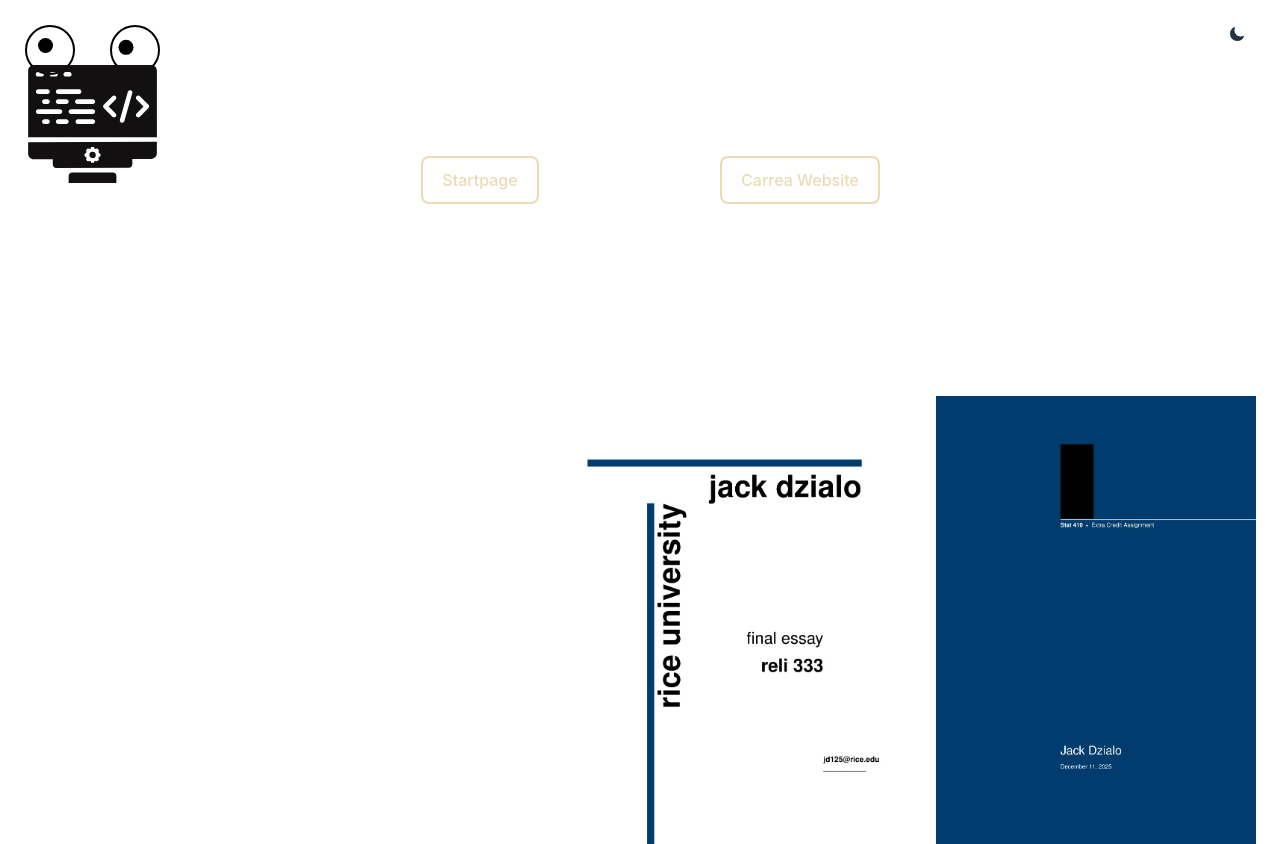
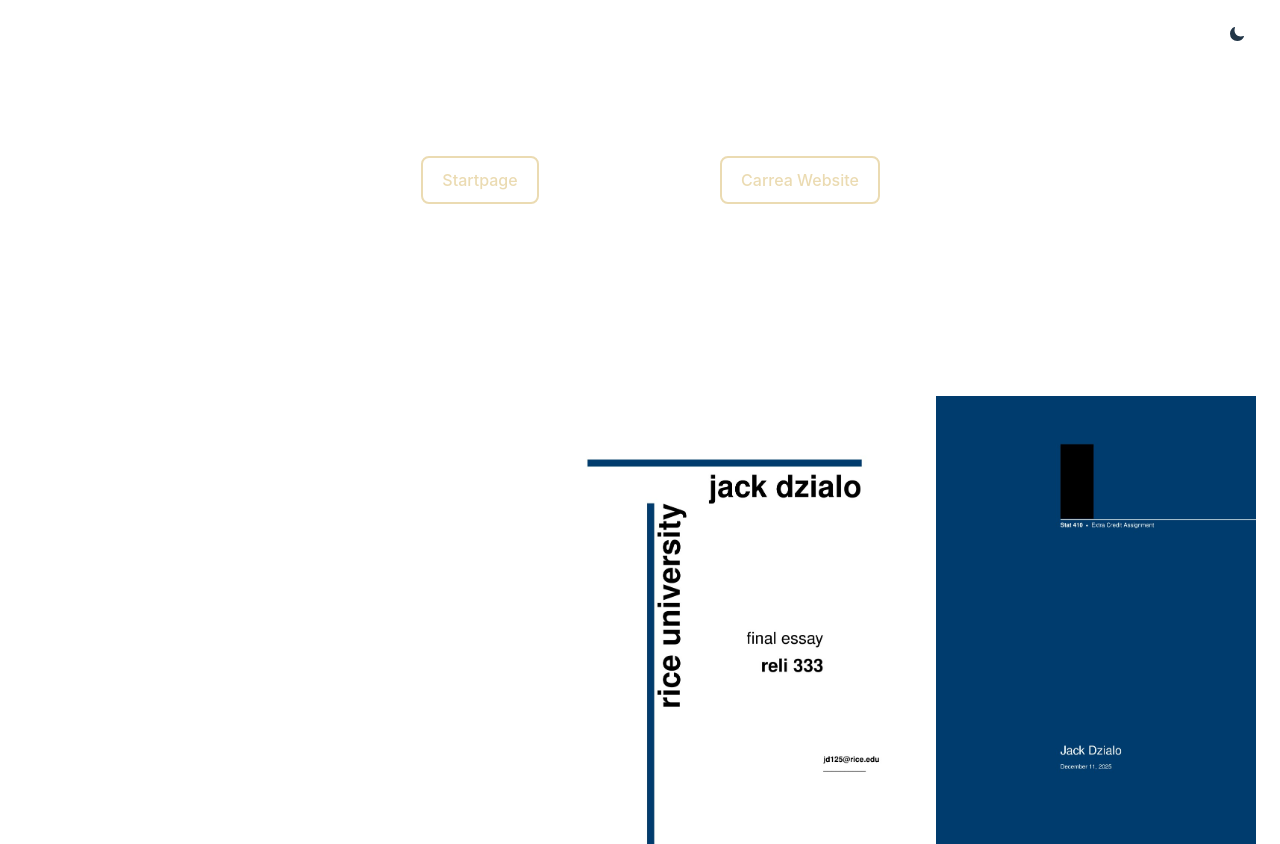
Before and after one commit to jackdzi/jackdzi.github.io, a React (Vite) app: page / in a window 1280 px wide. Shown: the top 844 px of the page. Built offline with nearby package versions, Linux system fonts and the light colour scheme.

Commit message:
Gh-pages compatibility

```diff
--- a/package.json
+++ b/package.json
@@ -6,6 +6,8 @@
   "scripts": {
     "dev": "vite",
     "build": "tsc -b && vite build",
+    "predeploy": "bun run build",
+    "deploy": "gh-pages -d build",
     "lint": "eslint .",
     "preview": "vite preview"
   },
@@ -15,6 +17,7 @@
     "@emotion/styled": "^11.14.0",
     "@mui/icons-material": "^6.2.1",
     "@mui/material": "^6.2.1",
+    "gh-pages": "^6.2.0",
     "react": "^19.0.0",
     "react-dom": "^19.0.0",
     "react-icons": "^5.4.0",
--- a/src/components/ImageSlideshow/ImageSlideshow.tsx
+++ b/src/components/ImageSlideshow/ImageSlideshow.tsx
@@ -60,7 +60,7 @@ const ImageTrack = () => {
   }, []);
 
   return (
-    <div className="flex justify-center items-center transform translate-x-1/2">
+    <div className="flex justify-center items-center transform translate-x-1/2 max-width-100vw">
       <div
         id="image-track"
         ref={trackRef}
--- a/src/components/Projects/Projects.tsx
+++ b/src/components/Projects/Projects.tsx
@@ -1,4 +1,3 @@
-import { useState } from "react";
 import projectData from "./projects_data.tsx";
 
 function Projects() {
@@ -10,7 +9,10 @@ function Projects() {
         <div className="card mb-2.5 flex flex-wrap">
           {projectData.map((project) => (
             <div key={project.id} className="mb-2.5 w-full sm:w-auto flex flex-col items-center px-4">
-              <button>
+              <button className="transition-all duration-300"
+          onMouseOver={(e) => (e.currentTarget.style.transform = 'scale(1.1)')}
+          onMouseOut={(e) => (e.currentTarget.style.transform = 'scale(1)')}
+              >
                 <a
                   href={project.link}
                   className="text-beige"
--- a/src/components/Welcome/Welcome.tsx
+++ b/src/components/Welcome/Welcome.tsx
@@ -42,7 +42,7 @@ const Welcome: React.FC = () => {
       backgroundColor: "black",
       borderRadius: "50%",
       position: "absolute" as const,
-      transition: `transform ${Math.random() * 0.5 + 0.1}s ease-in-out`,
+      transition: 'transform 0.2s ease-in-out',
       transform: `translate(${Math.cos(angle) * distance}px, ${Math.sin(angle) * distance}px)`,
 
     };
--- a/src/pages/home/Home.tsx
+++ b/src/pages/home/Home.tsx
@@ -6,7 +6,6 @@ import "../../styles/index.css";
 const Home = () => {
   return (
     <>
-      <Welcome />
       <Projects />
       <Showcase />
     </>
--- a/src/styles/index.css
+++ b/src/styles/index.css
@@ -73,7 +73,7 @@ button:hover {
 }
 
 .dark button:hover {
-  border-color: #d9b382;
+  border-color: #b08464;
 }
 
 button:focus,
```
Also changed, not shown: 1 other file (tests, documents, lock files or other folders).
